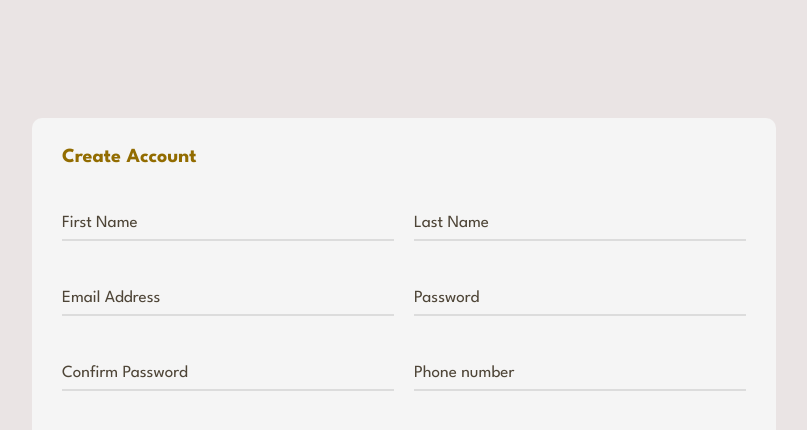
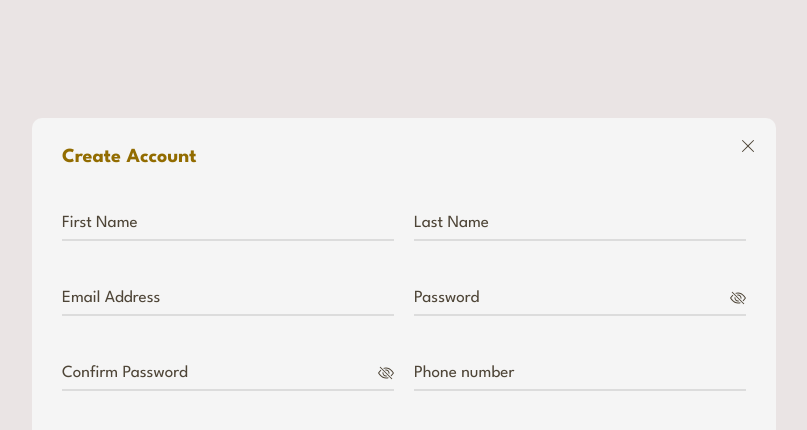
Before and after one commit to hasegawa0x3/Vue-Ecommerce, a Vue app: page /signup in a window 1280 px wide. Shown: the top 430 px of the page, without its empty margins (236-1043 px from the left). Built offline with nearby package versions, Linux system fonts and the light colour scheme.

Commit message:
remove existing font-awesome icons

```diff
--- a/src/components/SuccessModal.vue
+++ b/src/components/SuccessModal.vue
@@ -12,7 +12,18 @@
                 <div class="modal-header">
                     <h3>Success</h3>
                     <button class="close" @click="$emit('close-modal')">
-                        <i class="fa fa-times"></i>
+                        <svg
+                            xmlns="http://www.w3.org/2000/svg"
+                            width="16"
+                            height="16"
+                            fill="currentColor"
+                            class="bi bi-x-lg"
+                            viewBox="0 0 16 16"
+                        >
+                            <path
+                                d="M2.146 2.854a.5.5 0 1 1 .708-.708L8 7.293l5.146-5.147a.5.5 0 0 1 .708.708L8.707 8l5.147 5.146a.5.5 0 0 1-.708.708L8 8.707l-5.146 5.147a.5.5 0 0 1-.708-.708L7.293 8 2.146 2.854Z"
+                            />
+                        </svg>
                     </button>
                 </div>
                 <div class="modal-body">
@@ -116,10 +127,6 @@
 .modal-footer button span {
     width: 100%;
 }
-.modal-footer button .icon {
-    position: absolute;
-    right: 20px;
-}
 
 .fade-enter-active,
 .fade-leave-active {
--- a/src/views/UserRegistration/SignupBox.vue
+++ b/src/views/UserRegistration/SignupBox.vue
@@ -2,7 +2,18 @@
     <section class="signup grid-center">
         <div class="signup-box">
             <router-link to="/">
-                <i class="fas fa-times"></i>
+                <svg
+                    xmlns="http://www.w3.org/2000/svg"
+                    width="16"
+                    height="16"
+                    fill="currentColor"
+                    class="bi bi-x-lg close-signup"
+                    viewBox="0 0 16 16"
+                >
+                    <path
+                        d="M2.146 2.854a.5.5 0 1 1 .708-.708L8 7.293l5.146-5.147a.5.5 0 0 1 .708.708L8.707 8l5.147 5.146a.5.5 0 0 1-.708.708L8 8.707l-5.146 5.147a.5.5 0 0 1-.708-.708L7.293 8 2.146 2.854Z"
+                    />
+                </svg>
             </router-link>
             <h4>Create Account</h4>
             <form @submit.prevent="registerUser">
@@ -31,16 +42,45 @@
                         />
 
                         <label>Password</label>
-                        <i
+                        <svg
+                            @click="togglePassword"
                             v-if="showPassword"
-                            class="fas fa-eye"
+                            xmlns="http://www.w3.org/2000/svg"
+                            width="16"
+                            height="16"
+                            fill="currentColor"
+                            class="bi bi-eye"
+                            viewBox="0 0 16 16"
+                        >
+                            <path
+                                d="M16 8s-3-5.5-8-5.5S0 8 0 8s3 5.5 8 5.5S16 8 16 8zM1.173 8a13.133 13.133 0 0 1 1.66-2.043C4.12 4.668 5.88 3.5 8 3.5c2.12 0 3.879 1.168 5.168 2.457A13.133 13.133 0 0 1 14.828 8c-.058.087-.122.183-.195.288-.335.48-.83 1.12-1.465 1.755C11.879 11.332 10.119 12.5 8 12.5c-2.12 0-3.879-1.168-5.168-2.457A13.134 13.134 0 0 1 1.172 8z"
+                            />
+                            <path
+                                d="M8 5.5a2.5 2.5 0 1 0 0 5 2.5 2.5 0 0 0 0-5zM4.5 8a3.5 3.5 0 1 1 7 0 3.5 3.5 0 0 1-7 0z"
+                            />
+                        </svg>
+
+                        <svg
+                            v-else
                             @click="togglePassword"
-                        ></i>
-                        <i
-                            v-else
-                            class="fas fa-eye-slash"
-                            @click="togglePassword"
-                        ></i>
+                            xmlns="http://www.w3.org/2000/svg"
+                            width="16"
+                            height="16"
+                            fill="currentColor"
+                            class="bi bi-eye-slash"
+                            viewBox="0 0 16 16"
+                        >
+                            <path
+                                d="M13.359 11.238C15.06 9.72 16 8 16 8s-3-5.5-8-5.5a7.028 7.028 0 0 0-2.79.588l.77.771A5.944 5.944 0 0 1 8 3.5c2.12 0 3.879 1.168 5.168 2.457A13.134 13.134 0 0 1 14.828 8c-.058.087-.122.183-.195.288-.335.48-.83 1.12-1.465 1.755-.165.165-.337.328-.517.486l.708.709z"
+                            />
+                            <path
+                                d="M11.297 9.176a3.5 3.5 0 0 0-4.474-4.474l.823.823a2.5 2.5 0 0 1 2.829 2.829l.822.822zm-2.943 1.299.822.822a3.5 3.5 0 0 1-4.474-4.474l.823.823a2.5 2.5 0 0 0 2.829 2.829z"
+                            />
+                            <path
+                                d="M3.35 5.47c-.18.16-.353.322-.518.487A13.134 13.134 0 0 0 1.172 8l.195.288c.335.48.83 1.12 1.465 1.755C4.121 11.332 5.881 12.5 8 12.5c.716 0 1.39-.133 2.02-.36l.77.772A7.029 7.029 0 0 1 8 13.5C3 13.5 0 8 0 8s.939-1.721 2.641-3.238l.708.709zm10.296 8.884-12-12 .708-.708 12 12-.708.708z"
+                            />
+                        </svg>
+
                         <span
                             v-show="validator"
                             class="strength-validation"
@@ -59,16 +99,44 @@
                             @keyup="validatePassword2"
                         />
                         <label>Confirm Password</label>
-                        <i
+                        <svg
                             v-if="confirmPassword"
-                            class="fas fa-eye"
                             @click="toggleConfirmPassword"
-                        ></i>
-                        <i
+                            xmlns="http://www.w3.org/2000/svg"
+                            width="16"
+                            height="16"
+                            fill="currentColor"
+                            class="bi bi-eye"
+                            viewBox="0 0 16 16"
+                        >
+                            <path
+                                d="M16 8s-3-5.5-8-5.5S0 8 0 8s3 5.5 8 5.5S16 8 16 8zM1.173 8a13.133 13.133 0 0 1 1.66-2.043C4.12 4.668 5.88 3.5 8 3.5c2.12 0 3.879 1.168 5.168 2.457A13.133 13.133 0 0 1 14.828 8c-.058.087-.122.183-.195.288-.335.48-.83 1.12-1.465 1.755C11.879 11.332 10.119 12.5 8 12.5c-2.12 0-3.879-1.168-5.168-2.457A13.134 13.134 0 0 1 1.172 8z"
+                            />
+                            <path
+                                d="M8 5.5a2.5 2.5 0 1 0 0 5 2.5 2.5 0 0 0 0-5zM4.5 8a3.5 3.5 0 1 1 7 0 3.5 3.5 0 0 1-7 0z"
+                            />
+                        </svg>
+                        <svg
+                            @click="toggleConfirmPassword"
                             v-else
-                            class="fas fa-eye-slash"
-                            @click="toggleConfirmPassword"
-                        ></i>
+                            xmlns="http://www.w3.org/2000/svg"
+                            width="16"
+                            height="16"
+                            fill="currentColor"
+                            class="bi bi-eye-slash"
+                            viewBox="0 0 16 16"
+                        >
+                            <path
+                                d="M13.359 11.238C15.06 9.72 16 8 16 8s-3-5.5-8-5.5a7.028 7.028 0 0 0-2.79.588l.77.771A5.944 5.944 0 0 1 8 3.5c2.12 0 3.879 1.168 5.168 2.457A13.134 13.134 0 0 1 14.828 8c-.058.087-.122.183-.195.288-.335.48-.83 1.12-1.465 1.755-.165.165-.337.328-.517.486l.708.709z"
+                            />
+                            <path
+                                d="M11.297 9.176a3.5 3.5 0 0 0-4.474-4.474l.823.823a2.5 2.5 0 0 1 2.829 2.829l.822.822zm-2.943 1.299.822.822a3.5 3.5 0 0 1-4.474-4.474l.823.823a2.5 2.5 0 0 0 2.829 2.829z"
+                            />
+                            <path
+                                d="M3.35 5.47c-.18.16-.353.322-.518.487A13.134 13.134 0 0 0 1.172 8l.195.288c.335.48.83 1.12 1.465 1.755C4.121 11.332 5.881 12.5 8 12.5c.716 0 1.39-.133 2.02-.36l.77.772A7.029 7.029 0 0 1 8 13.5C3 13.5 0 8 0 8s.939-1.721 2.641-3.238l.708.709zm10.296 8.884-12-12 .708-.708 12 12-.708.708z"
+                            />
+                        </svg>
+
                         <span
                             class="strength-validation"
                             :class="validator2 ? 'strong' : 'weak'"
@@ -258,7 +326,7 @@
     position: relative;
 }
 
-.signup-box .fa-times {
+.signup-box .close-signup {
     font-size: 15px;
     position: absolute;
     right: 20px;
@@ -266,7 +334,7 @@
     cursor: pointer;
 }
 
-.signup-box .fa-times:hover {
+.signup-box .close-signup:hover {
     color: var(--dim-blue);
 }
 
@@ -306,7 +374,7 @@
     bottom: 10px;
 }
 
-.form-item i {
+.form-item svg {
     position: absolute;
     right: 0;
     font-size: 17px;
```
Also changed, not shown: src/views/UserRegistration/LoginBox.vue (+51 -11 lines).
